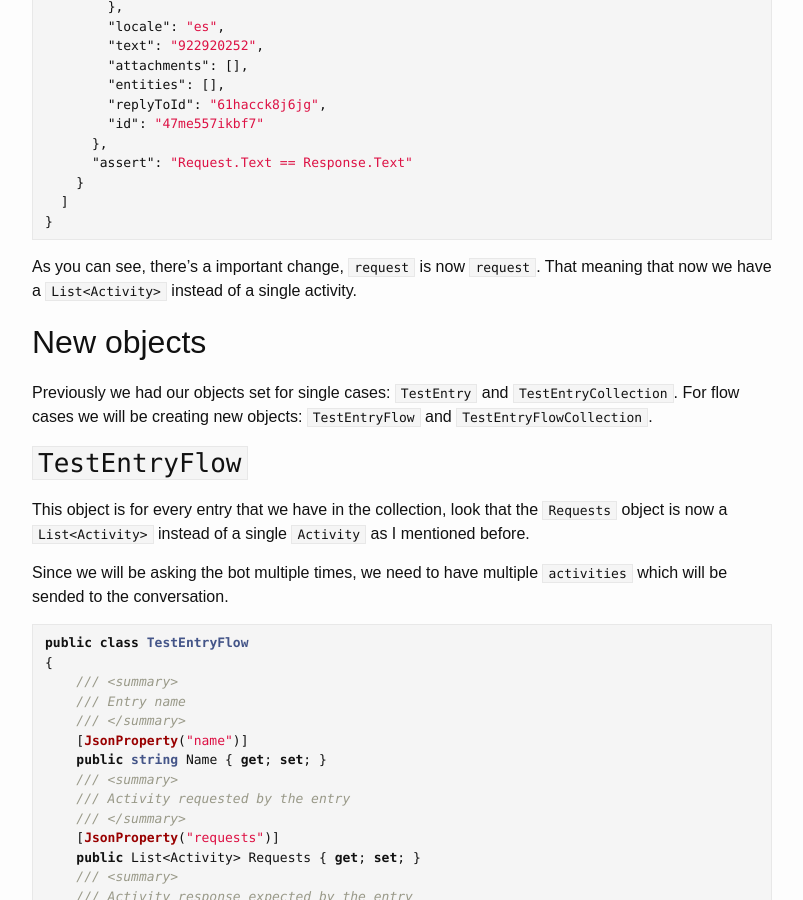
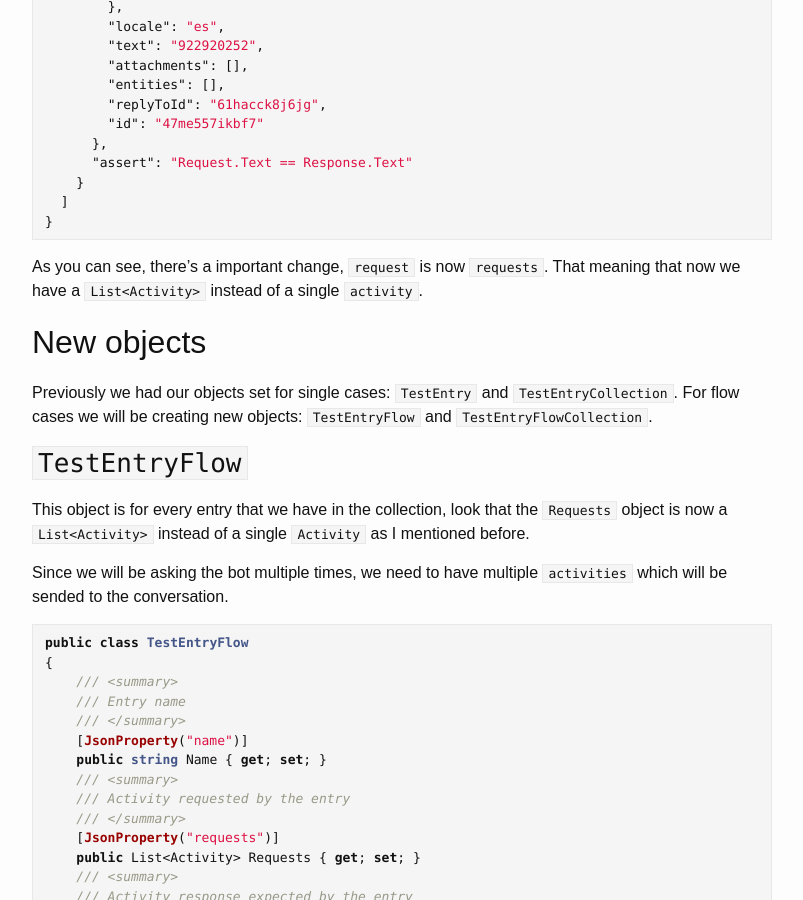
Before and after one commit to emimontesdeoca/emimontesdeoca.github.io, a Jekyll site: the page built from _posts/2018-4-25-integration-test-bot-framework with flow cases-1.md, in a window 1280 px wide and 900 px high, scrolled down 4241 px. Shown: the whole window, without its empty margins (238-1041 px from the left). Built offline with Jekyll 4.4.1, drawn with Linux system fonts in a browser that asks for light colours; comment, search, counter and statistics services are not loaded.

Commit message:
fixed typo

````diff
--- a/_posts/2018-4-25-integration-test-bot-framework with flow cases-1.md
+++ b/_posts/2018-4-25-integration-test-bot-framework with flow cases-1.md
@@ -169,7 +169,7 @@ Now that we have more than one `request` when talking to the bot, we need to mod
 }
 ```
 
-As you can see, there's a important change, `request` is now `request`. That meaning that now we have a `List<Activity>` instead of a single activity.
+As you can see, there's a important change, `request` is now `requests`. That meaning that now we have a `List<Activity>` instead of a single `activity`.
 
 ## New objects
 
````
Also changed, not shown: other parts of _posts/2018-4-25-integration-test-bot-framework with flow cases-1.md (+2 -0 lines).
